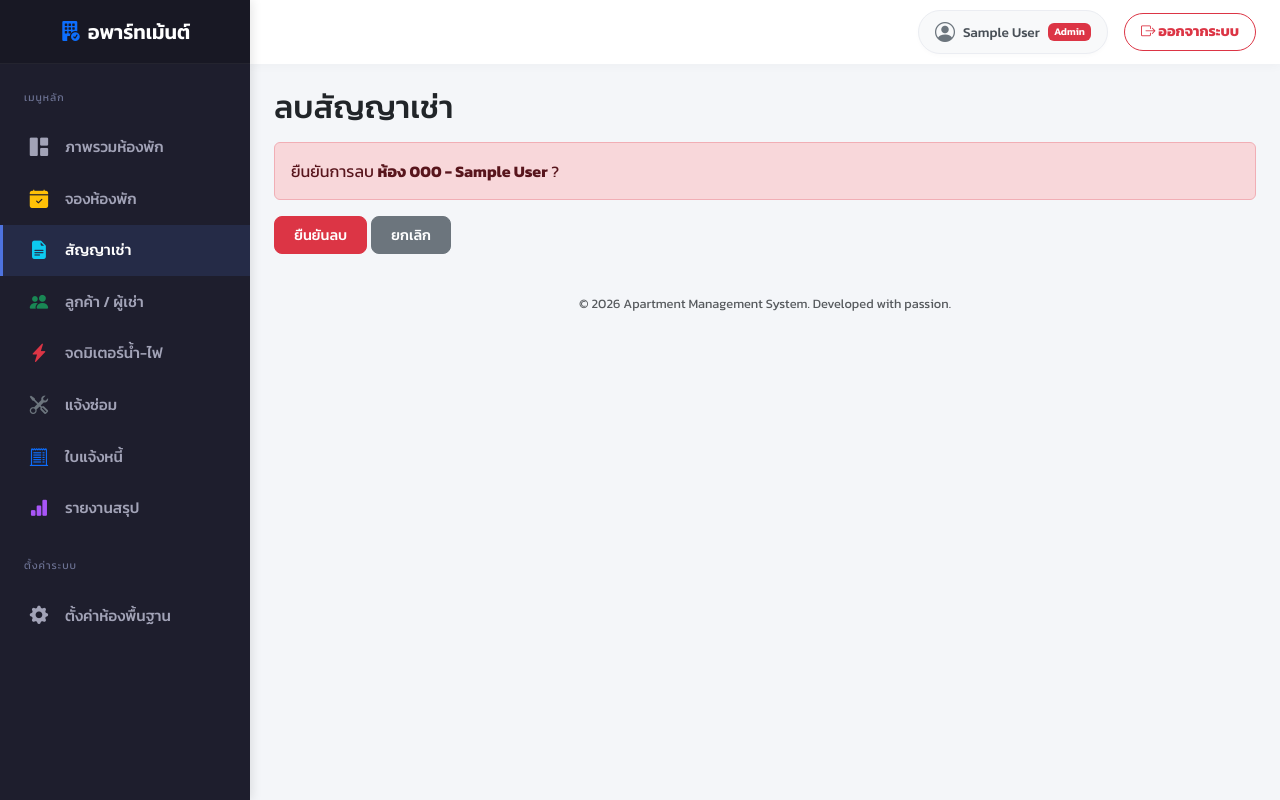
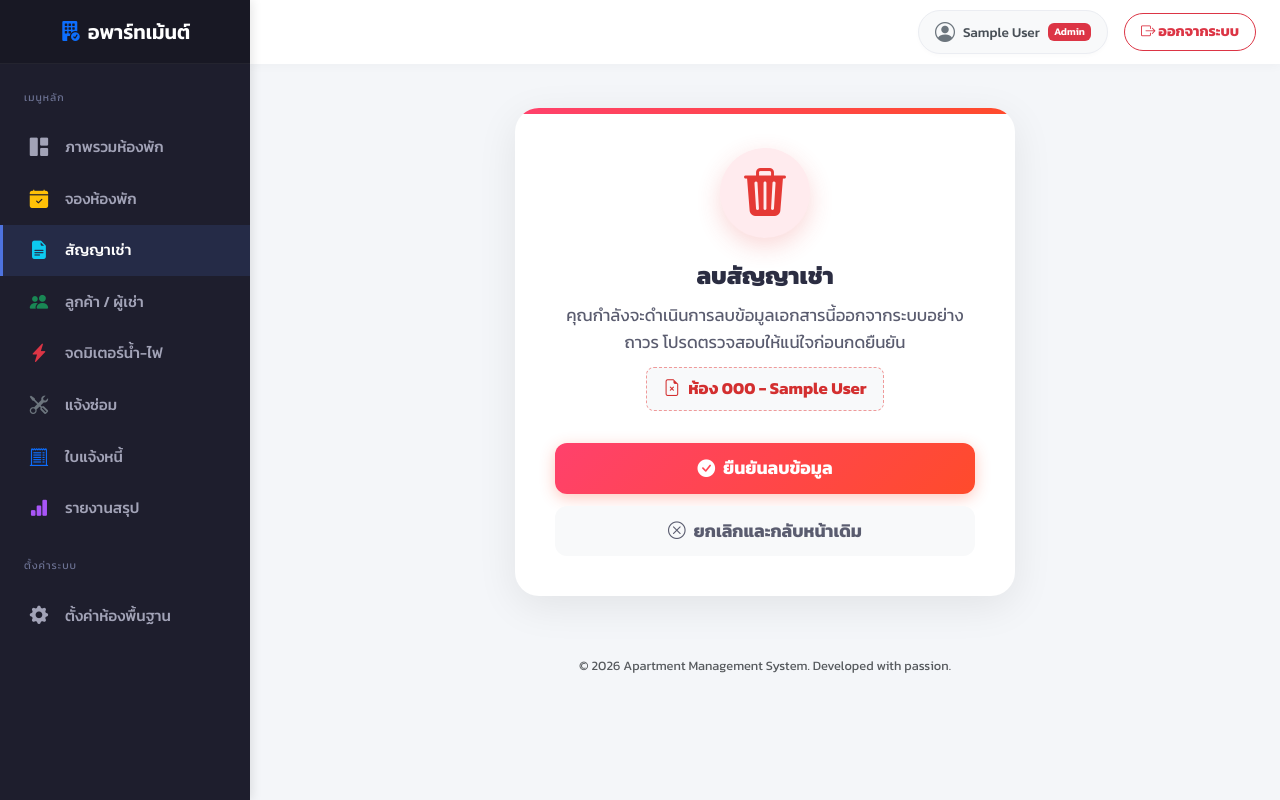
Before and after one commit to Mightycgm/ICT22667-Project, a Django app: page /contracts/1/delete/ in a window 1280 px wide. Run offline with Django 5.2, Linux system fonts and the light colour scheme; a user stored in the database is signed in; tables that the repository leaves empty hold one stand-in row (values such as "Sample post").

Commit message:
แก้ไข้Uiหน้าญาเช่าแก้สีหน้ารายงานสรุปยอดแก้สีระบบบันทึกจดมิตเตอร์น้ำ

```diff
--- a/Apartment Management Project/apartment_project/apartment/templates/apartment/contract/confirm_delete.html
+++ b/Apartment Management Project/apartment_project/apartment/templates/apartment/contract/confirm_delete.html
@@ -1,12 +1,129 @@
 {% extends 'apartment/base.html' %}
 {% block content %}
-<h2>{{ title }}</h2>
-<div class="alert alert-danger mt-3">
-    ยืนยันการลบ <strong>{{ object }}</strong> ?
+
+<style>
+    .action-container {
+        display: flex;
+        justify-content: center;
+        align-items: center;
+        min-height: 60vh;
+        padding: 20px;
+    }
+    .action-card {
+        background: #fff;
+        border-radius: 24px;
+        box-shadow: 0 10px 40px rgba(0,0,0,0.08);
+        padding: 40px;
+        max-width: 500px;
+        width: 100%;
+        text-align: center;
+        position: relative;
+        overflow: hidden;
+    }
+    .action-card::before {
+        content: '';
+        position: absolute;
+        top: 0; left: 0; right: 0;
+        height: 6px;
+        background: linear-gradient(90deg, #ff416c 0%, #ff4b2b 100%);
+    }
+    .icon-wrapper {
+        width: 90px;
+        height: 90px;
+        border-radius: 50%;
+        background: #ffebee;
+        color: #e53935;
+        display: flex;
+        align-items: center;
+        justify-content: center;
+        font-size: 3rem;
+        margin: 0 auto 24px;
+        box-shadow: 0 8px 24px rgba(229, 57, 53, 0.2);
+    }
+    .action-title {
+        font-weight: 800;
+        color: #2b2d42;
+        margin-bottom: 12px;
+        font-size: 1.5rem;
+    }
+    .action-desc {
+        color: #5a5c6f;
+        font-size: 1.05rem;
+        margin-bottom: 32px;
+        line-height: 1.6;
+    }
+    .target-highlight {
+        display: inline-block;
+        background: #f8f9fa;
+        padding: 8px 16px;
+        border-radius: 8px;
+        font-weight: 700;
+        color: #d32f2f;
+        margin-top: 10px;
+        border: 1px dashed #ef9a9a;
+    }
+    .btn-action-primary {
+        background: linear-gradient(135deg, #ff416c 0%, #ff4b2b 100%);
+        color: #fff;
+        font-weight: 700;
+        padding: 12px 24px;
+        border-radius: 12px;
+        border: none;
+        transition: all 0.3s ease;
+        box-shadow: 0 4px 15px rgba(255, 75, 43, 0.3);
+        width: 100%;
+        margin-bottom: 12px;
+        font-size: 1.1rem;
+    }
+    .btn-action-primary:hover {
+        transform: translateY(-2px);
+        box-shadow: 0 8px 20px rgba(255, 75, 43, 0.4);
+        color: #fff;
+    }
+    .btn-action-secondary {
+        background: #f8f9fa;
+        color: #5a5c6f;
+        font-weight: 700;
+        padding: 12px 24px;
+        border-radius: 12px;
+        border: none;
+        transition: all 0.2s;
+        width: 100%;
+        text-decoration: none;
+        display: inline-block;
+        font-size: 1.1rem;
+    }
+    .btn-action-secondary:hover {
+        background: #e4e6ef;
+        color: #2b2d42;
+    }
+</style>
+
+<div class="action-container">
+    <div class="action-card">
+        <div class="icon-wrapper">
+            <i class="bi bi-trash3-fill"></i>
+        </div>
+
+        <h3 class="action-title">{{ title|default:"ยืนยันการลบสัญญาเช่า" }}</h3>
+
+        <div class="action-desc">
+            คุณกำลังจะดำเนินการลบข้อมูลเอกสารนี้ออกจากระบบอย่างถาวร
+            โปรดตรวจสอบให้แน่ใจก่อนกดยืนยัน
+            <div class="target-highlight">
+                <i class="bi bi-file-earmark-x me-2"></i>{{ object }}
+            </div>
+        </div>
+
+        <form method="post">
+            {% csrf_token %}
+            <button type="submit" class="btn-action-primary">
+                <i class="bi bi-check-circle-fill me-2"></i>ยืนยันลบข้อมูล
+            </button>
+            <a href="{% url 'contract_list' %}" class="btn-action-secondary">
+                <i class="bi bi-x-circle me-2"></i>ยกเลิกและกลับหน้าเดิม
+            </a>
+        </form>
+    </div>
 </div>
-<form method="post">
-    {% csrf_token %}
-    <button type="submit" class="btn btn-danger">ยืนยันลบ</button>
-    <a href="{% url 'contract_list' %}" class="btn btn-secondary">ยกเลิก</a>
-</form>
 {% endblock %}
```
Also changed, not shown: Apartment Management Project/apartment_project/apartment/templates/apartment/meter/index.html (+8 -8 lines), Apartment Management Project/apartment_project/apartment/templates/apartment/report/summary.html (+8 -8 lines).
